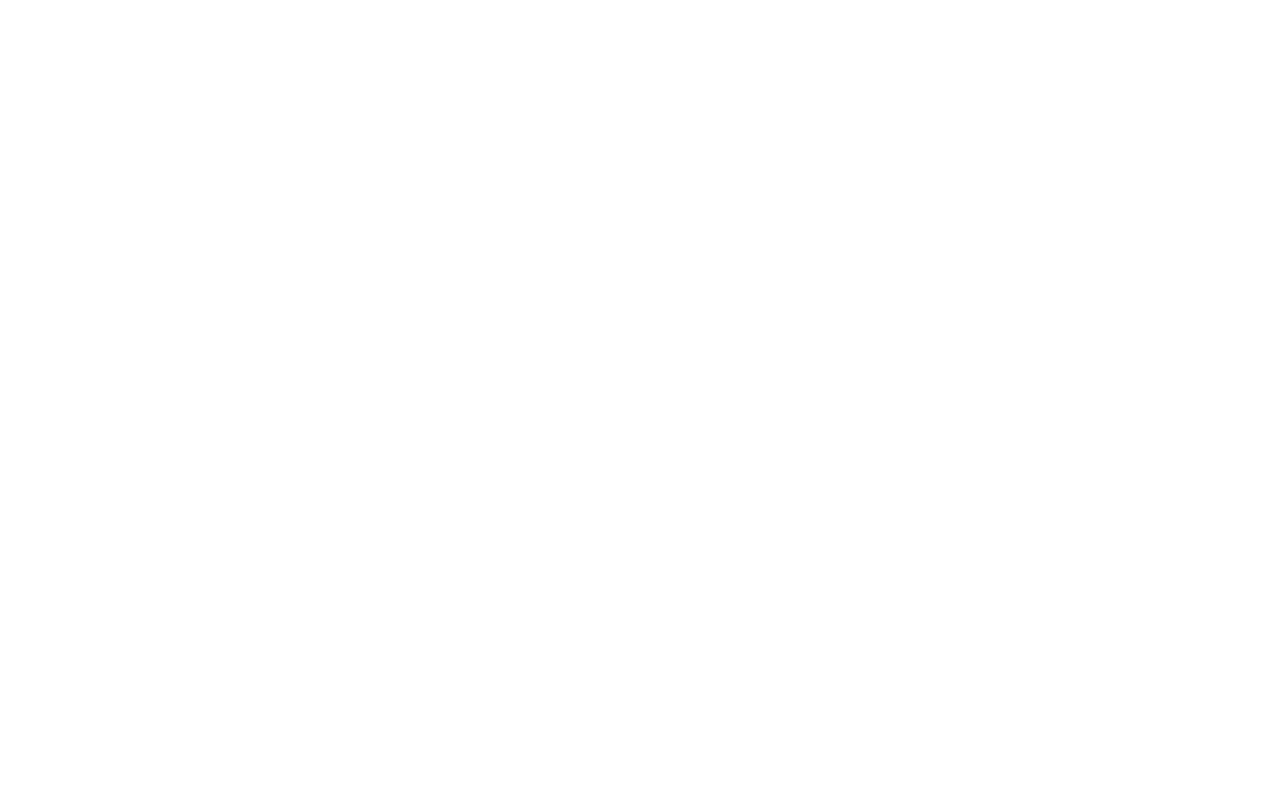
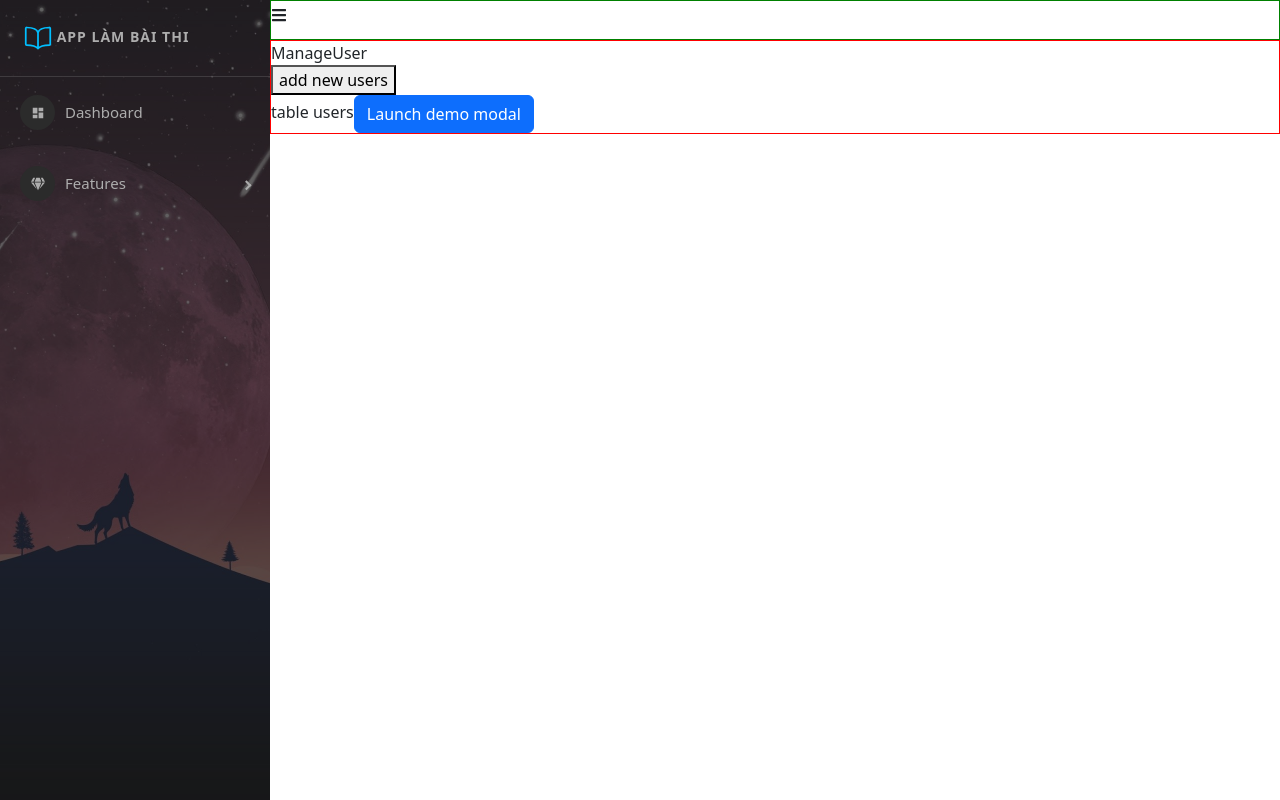
Before and after one commit to phangkhandev/demo-react, a React (Create React App) app: page /admin/manage-users in a window 1280 px wide. Before the commit this address had no page. Built offline with nearby package versions, Linux system fonts and the light colour scheme.

Commit message:
Modal create user

```diff
--- a/src/App.scss
+++ b/src/App.scss
@@ -75,6 +75,7 @@ body {
           background-color: black;
           color: white;
           padding: 10px 20px;
+          border: none;
           &:hover {
             background-color: rgb(53, 53, 53);
           }
--- a/src/components/Admin/Admin.js
+++ b/src/components/Admin/Admin.js
@@ -2,6 +2,7 @@ import SideBar from "./SideBar";
 import "./Admin.scss";
 import { FaBars } from 'react-icons/fa';
 import { useState } from "react";
+import { Outlet } from "react-router-dom";
 
 
 const Admin = (props) => {
@@ -12,8 +13,12 @@ const Admin = (props) => {
                 <SideBar collapsed={collapsed} />
             </div>
             <div className="admin-content">
-                <FaBars onClick={() => setcollapsed(!collapsed)} />
-                content
+                <div className="admin-header">
+                    <FaBars onClick={() => setcollapsed(!collapsed)} />
+                </div>
+                <div className="admin-main">
+                    <Outlet />
+                </div>
             </div>
         </div>
     )
--- a/src/components/Admin/Admin.scss
+++ b/src/components/Admin/Admin.scss
@@ -5,4 +5,14 @@
             height: 100vh !important;
         }
     }
+    .admin-content {
+        width: 100%;
+        .admin-header {
+            height: 40px;
+            border: 1px solid green;
+        }
+        .admin-main {
+            border: 1px solid red;
+        }
+    }
 }
--- /dev/null
+++ b/src/components/Admin/Content/Dashboard.js
@@ -0,0 +1,9 @@
+const DashBoard = (props) => {
+    return (
+        <div>
+            dash board
+        </div>
+    )
+}
+
+export default DashBoard;
--- /dev/null
+++ b/src/components/Admin/Content/ManageUser.js
@@ -0,0 +1,22 @@
+import ModalCreateUser from "./ModalCreateUser";
+
+const ManageUser = (props) => {
+    return (
+        <div className="manage-user-container">
+            <div className="title">
+                ManageUser
+            </div>
+            <div className="users-content">
+                <div className="">
+                    <button>add new users</button>
+                </div>
+                <div className="">
+                    table users
+                    <ModalCreateUser />
+                </div>
+            </div>
+        </div>
+    )
+}
+
+export default ManageUser;
--- /dev/null
+++ b/src/components/Admin/Content/ModalCreateUser.js
@@ -0,0 +1,67 @@
+import React, { useState } from 'react';
+import Button from 'react-bootstrap/Button';
+import Modal from 'react-bootstrap/Modal';
+
+const ModalCreateUser = () => {
+    const [show, setShow] = useState(false);
+
+    const handleClose = () => setShow(false);
+    const handleShow = () => setShow(true);
+
+    return (
+        <>
+            <Button variant="primary" onClick={handleShow}>
+                Launch demo modal
+            </Button>
+
+            <Modal
+                show={show}
+                onHide={handleClose}
+                size="xl"
+                backdrop="static"
+            >
+                <Modal.Header closeButton>
+                    <Modal.Title>Add new user</Modal.Title>
+                </Modal.Header>
+                <Modal.Body>
+                    <form className="row g-3">
+                        <div className="col-md-6">
+                            <label className="form-label">Email</label>
+                            <input type="email" className="form-control" />
+                        </div>
+                        <div className="col-md-6">
+                            <label className="form-label">Password</label>
+                            <input type="password" className="form-control" />
+                        </div>
+                        <div className="col-md-6">
+                            <label className="form-label">Username</label>
+                            <input type="text" className="form-control" />
+                        </div>
+                        <div className="col-md-4">
+                            <label className="form-label">Role</label>
+                            <select className="form-select">
+                                <option selected value="USER">USER</option>
+                                <option value="ADMIN">ADMIN</option>
+                            </select>
+                        </div>
+                        <div className='col-md-12'>
+                            <label className="form-label">Image</label>
+                            <input type="file" />
+                        </div>
+                    </form>
+                </Modal.Body>
+                <Modal.Footer>
+                    <Button variant="secondary" onClick={handleClose}>
+                        Close
+                    </Button>
+                    <Button variant="primary" onClick={handleClose}>
+                        Save
+                    </Button>
+                </Modal.Footer>
+            </Modal>
+        </>
+    );
+}
+
+
+export default ModalCreateUser;
--- a/src/components/Admin/SideBar.js
+++ b/src/components/Admin/SideBar.js
@@ -5,7 +5,6 @@ import {
     MenuItem,
     SubMenu,
     SidebarHeader,
-    SidebarFooter,
     SidebarContent,
 } from 'react-pro-sidebar';
 
@@ -13,6 +12,7 @@ import { FaTachometerAlt, FaGem, FaList, FaGithub, FaRegLaughWink, FaHeart } fro
 import sidebarBg from '../../assets/bg2.jpg';
 import { IoBookOutline } from "react-icons/io5";
 import { MdDashboard } from "react-icons/md";
+import { Link } from 'react-router-dom';
 
 
 const SideBar = (props) => {
@@ -49,7 +49,7 @@ const SideBar = (props) => {
                         <MenuItem
                             icon={< MdDashboard />}
                         >
-                            Dashboard
+                            <Link to="/admin">Dashboard</Link>
                         </MenuItem>
                     </Menu>
                     <Menu iconShape="circle">
@@ -57,9 +57,9 @@ const SideBar = (props) => {
                             icon={<FaGem />}
                             title="Features"
                         >
-                            <MenuItem> Quản lý Users</MenuItem>
-                            <MenuItem> Quản lý bài Quiz</MenuItem>
-                            <MenuItem> Quản lý câu hỏi</MenuItem>
+                            <MenuItem> <Link to="manage-users">Quản lý Users</Link></MenuItem>
+                            <MenuItem> <Link to="">Quản lý bài Quiz</Link></MenuItem>
+                            <MenuItem> <Link to="">Quản lý câu hỏi</Link></MenuItem>
                         </SubMenu>
 
                     </Menu>
--- a/src/index.js
+++ b/src/index.js
@@ -9,6 +9,8 @@ import { BrowserRouter, Routes, Route } from 'react-router-dom';
 import User from './components/User/User';
 import Admin from './components/Admin/Admin';
 import HomePage from './components/Home/HomePage';
+import ManageUser from './components/Admin/Content/ManageUser';
+import DashBoard from './components/Admin/Content/Dashboard';
 
 const root = ReactDOM.createRoot(document.getElementById('root'));
 root.render(
@@ -21,7 +23,10 @@ root.render(
           <Route path="users" element={<User />} />
         </Route>
 
-        <Route path="admin" element={<Admin />} />
+        <Route path="/admin" element={<Admin />} >
+          <Route index element={<DashBoard />} />
+          <Route path="manage-users" element={<ManageUser />} />
+        </Route>
       </Routes>
     </BrowserRouter>
     {/* </React.StrictMode> */}
```
Also changed, not shown: src/components/Admin/Content/ManageQuiz.js (added).
